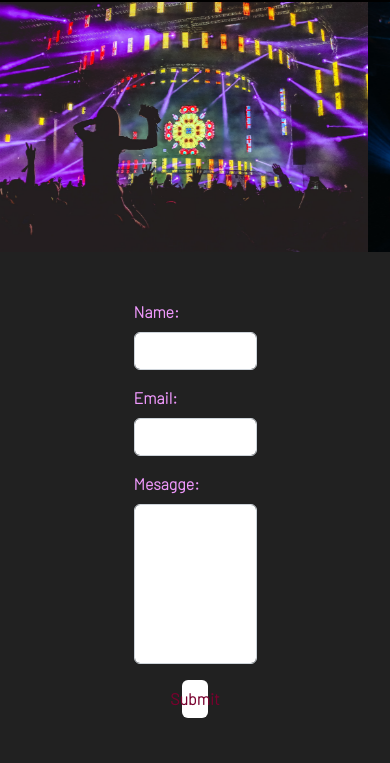
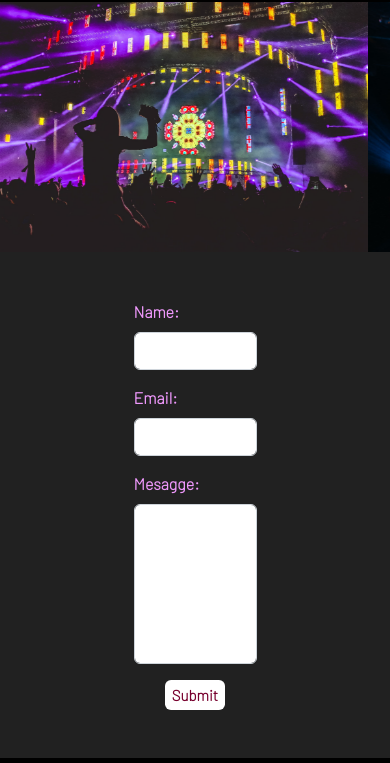
Before and after one commit to RocioDuarteBazan/amazing_events, a plain HTML site: page pages/contact.html in a window 390 px wide. Shown: the part 58-821 px from the top of the page. Drawn offline with nearby package versions, Linux system fonts and the light colour scheme.

Commit message:
modificacion botton submit

```diff
--- a/assets/style/style_1.css
+++ b/assets/style/style_1.css
@@ -101,6 +101,16 @@
     background: linear-gradient(to right, rgb(0, 204, 255), rgb(153, 51, 255) 31%, rgb(230, 70, 182) 52%, rgb(255, 249, 170) 77%, rgb(0, 255, 153), rgb(0, 204, 255)) 0% 50% / 200% 50%;
 }
 
+.boton-contact{
+    background-color: #ffffff;
+    color: #78002e;
+    font-family: 'Barlow', sans-serif;
+}
+
+.boton-contact:hover{
+    background: linear-gradient(to right, rgb(0, 204, 255), rgb(153, 51, 255) 31%, rgb(230, 70, 182) 52%, rgb(255, 249, 170) 77%, rgb(0, 255, 153), rgb(0, 204, 255)) 0% 50% / 200% 50%;
+}
+
 .card_details{
     background-color: #ab47bc;
     box-shadow: inset 0 0 5px #ab47bc, 0 0 10px #ab47bc;
@@ -169,4 +179,19 @@
         height: 150px;
         object-fit: cover;
     }
+    .boton-contact{
+        width: 80px;
+        height: 35px;
+
+    }
 }
+
+@media screen and (max-width: 768px){
+    .boton-contact{
+        display: flex;
+        align-items: center;
+        width: 60px;
+        height: 30px;
+        font-size: 15px;
+    }
+}
--- a/pages/contact.html
+++ b/pages/contact.html
@@ -84,7 +84,7 @@
                     <label for="exampleInputPassword1" class="form-label">Mesagge:</label>
                     <input type="text" class="form-control" style="height: 10rem;" id="exampleInputPassword1">
                   </div>
-                <button type="sub mit" class=" container-fluid btn boton-cards d-flex justify-content-center col-1 fw-semibold texto_check">Submit</button>
+                <button type="sub mit" class=" container-fluid btn boton-contact  d-flex justify-content-center col-1 fw-semibold texto_check">Submit</button>
               </form>
         </div>
     </main>
```
